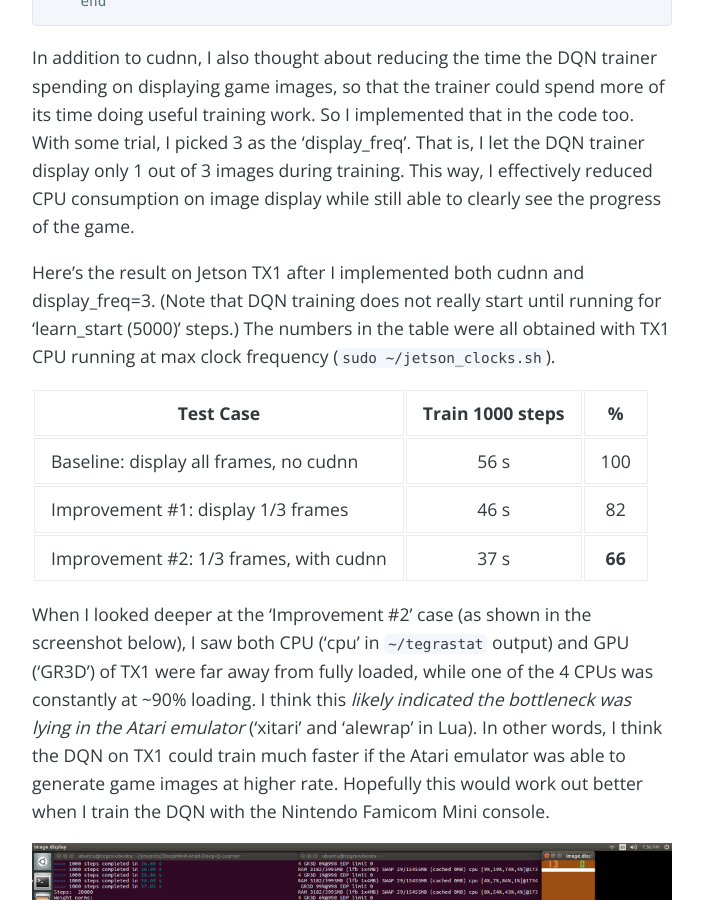
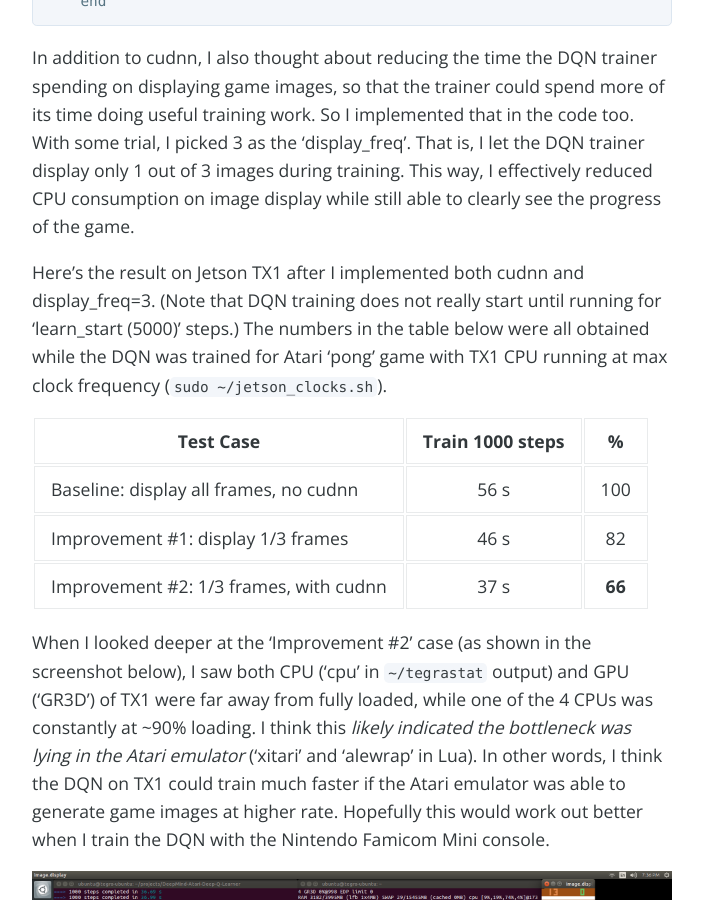
Before and after one commit to jkjung-avt/jkjung-avt.github.io, a Jekyll site: the page built from _posts/2017-02-22-dqn-cudnn.md, in a window 1280 px wide and 900 px high, scrolled down 942 px. Shown: the whole window, without its empty margins (288-991 px from the left). Built offline with Jekyll 4.4.1, drawn with Linux system fonts in a browser that asks for light colours; nearby versions of some CDN libraries; comment, search, counter and statistics services are not loaded.

Commit message:
Specify Atari 'pong' game

```diff
--- a/_posts/2017-02-22-dqn-cudnn.md
+++ b/_posts/2017-02-22-dqn-cudnn.md
@@ -29,7 +29,7 @@ All I needed to do was just to convert the neural network to 'cudnn' after it's
 
 In addition to cudnn, I also thought about reducing the time the DQN trainer spending on displaying game images, so that the trainer could spend more of its time doing useful training work. So I implemented that in the code too. With some trial, I picked 3 as the 'display_freq'. That is, I let the DQN trainer display only 1 out of 3 images during training. This way, I effectively reduced CPU consumption on image display while still able to clearly see the progress of the game.
 
-Here's the result on Jetson TX1 after I implemented both cudnn and display_freq=3. (Note that DQN training does not really start until running for 'learn_start (5000)' steps.) The numbers in the table were all obtained with TX1 CPU running at max clock frequency (`sudo ~/jetson_clocks.sh`).
+Here's the result on Jetson TX1 after I implemented both cudnn and display_freq=3. (Note that DQN training does not really start until running for 'learn_start (5000)' steps.) The numbers in the table below were all obtained while the DQN was trained for Atari 'pong' game with TX1 CPU running at max clock frequency (`sudo ~/jetson_clocks.sh`).
 
 | Test Case                               | Train 1000 steps  | %       |
 | --------------------------------------- |:-----------------:|:-------:|
```
